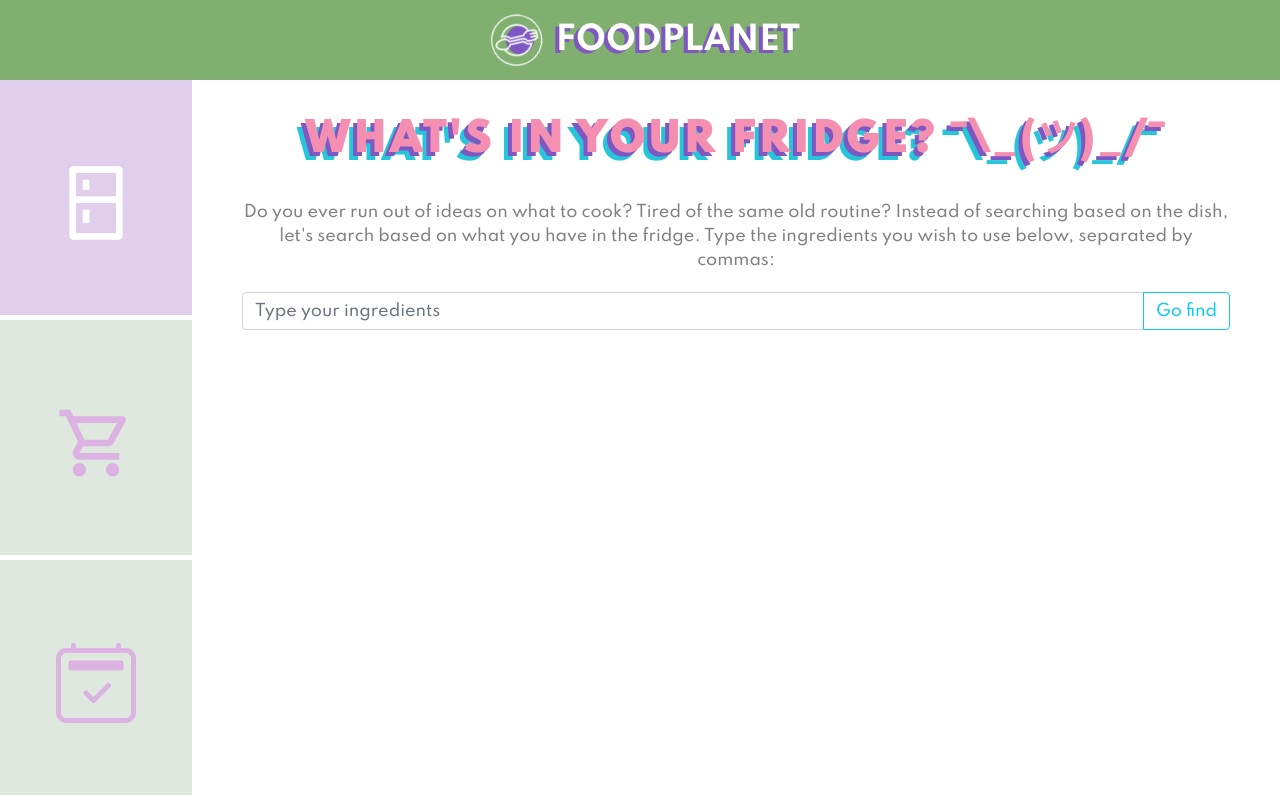
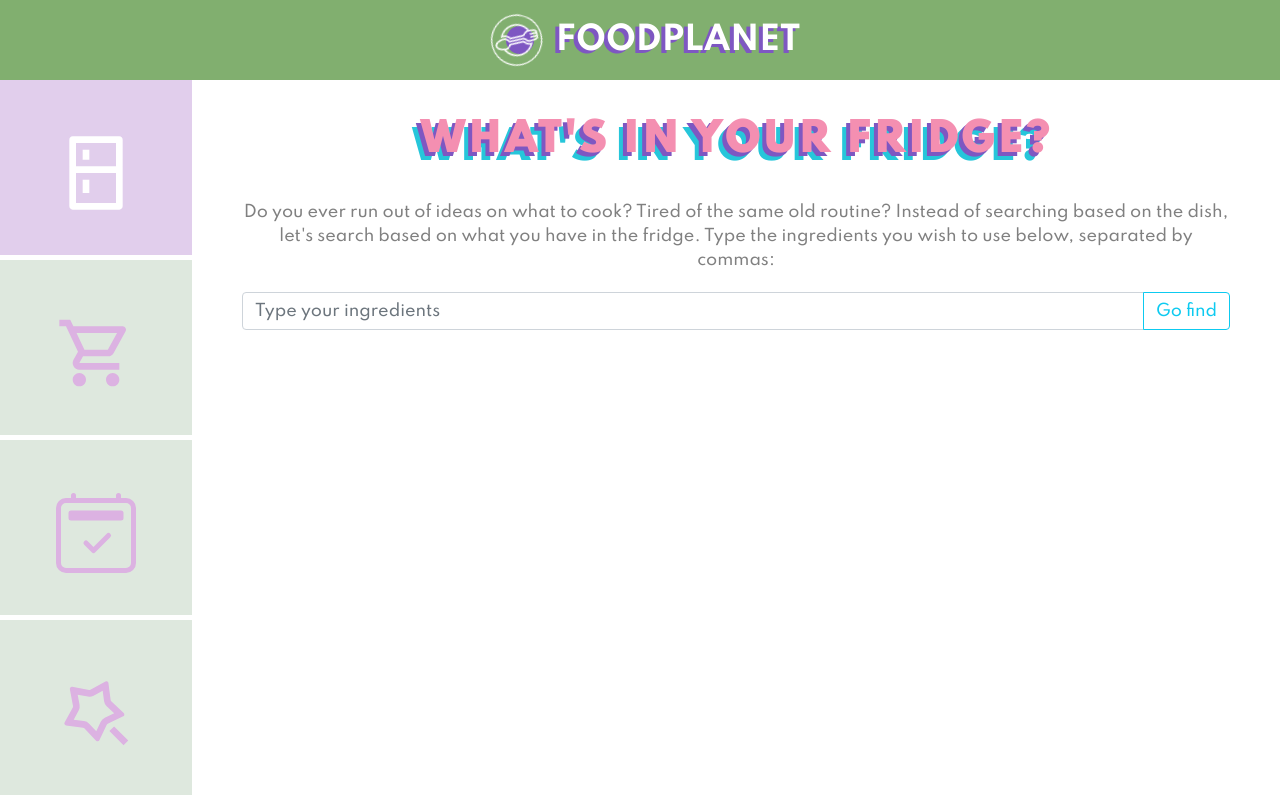
Before and after one commit to yejiweji/food_planet, a React (Create React App) app: page / in a window 1280 px wide. Built offline with nearby package versions, Linux system fonts and the light colour scheme.

Commit message:
add a nav bar item for random recipes

```diff
--- a/src/Container.js
+++ b/src/Container.js
@@ -14,7 +14,7 @@ export default class Container extends PureComponent {
 
     return (
       <div className="app_container">
-        <div className="container_title">{title} ¯\_(ツ)_/¯</div>
+        <div className="container_title">{title}</div>
         <Fridge />
       </div>
     );
--- a/src/NavBar.css
+++ b/src/NavBar.css
@@ -8,9 +8,9 @@
   color: #c67fcf;
   font-size: 10vmin;
   margin: auto;
-  height: calc((100vh - 10vh) / 3);
+  height: calc((100vh - 10vh) / 4);
   background: #c9dac9;
-  line-height: calc((100vh - 10vh) / 3);
+  line-height: calc((100vh - 10vh) / 4);
   border-bottom: 5px solid white;
   opacity: 0.6;
 }
--- a/src/NavBar.js
+++ b/src/NavBar.js
@@ -2,7 +2,7 @@ import React, { PureComponent } from "react";
 import PropTypes from "prop-types";
 import { BsCalendar2Check } from "react-icons/bs"
 import { MdOutlineLocalGroceryStore } from "react-icons/md";
-import { RiFridgeLine } from "react-icons/ri";
+import { RiFridgeLine, RiMagicLine } from "react-icons/ri";
 
 import "./NavBar.css";
 
@@ -23,13 +23,16 @@ export default class NavBar extends PureComponent {
 
     switch(event) {
       case "fridge":
-        title = "What's in your fridge?";
+        title = "What's in your fridge? 🔍";
         break;
       case "grocery":
-        title = "What do you need?";
+        title = "What do you need? 🛒";
         break;
-      case  "calendar":
-        title = "What's planned for the week?";
+      case "calendar":
+        title = "What's planned for the week? 🗓";
+        break;
+      case "random":
+        title = "Want to get inspired by 🔮?";
         break;
       default:
         title = "";
@@ -62,6 +65,12 @@ export default class NavBar extends PureComponent {
         >
           <BsCalendar2Check />
         </div>
+        <div
+          className={`nav_card ${cardSelected == 'random' ? 'card_selected' : ''}`}
+          onClick={() => this.handleClick("random")}
+        >
+          <RiMagicLine />
+        </div>
       </div>
     );
   }
```
Also changed, not shown: 2 other files (tests, documents, lock files or other folders).
